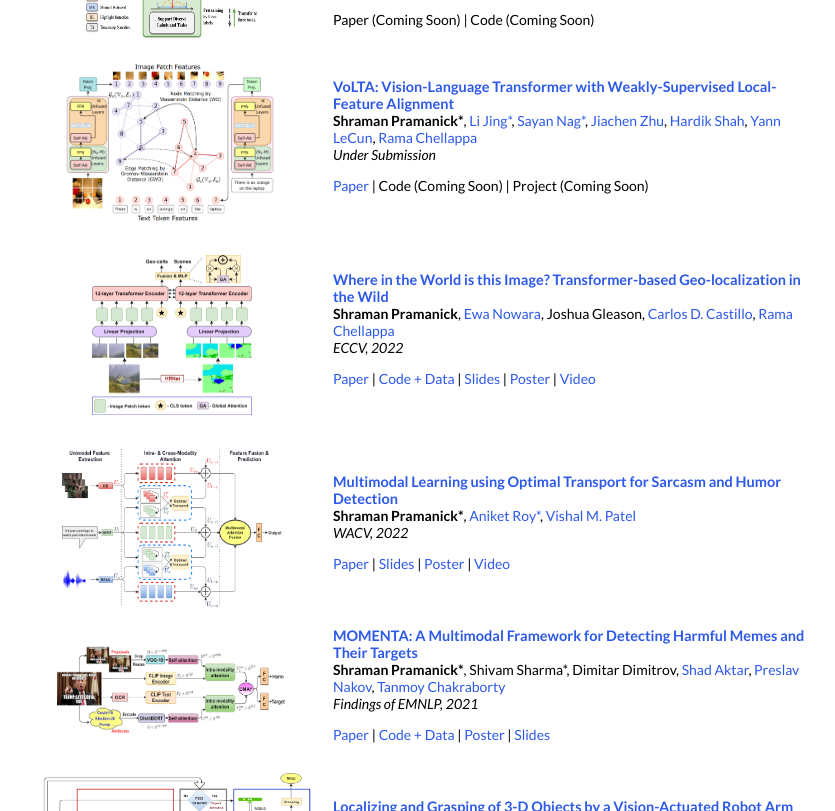
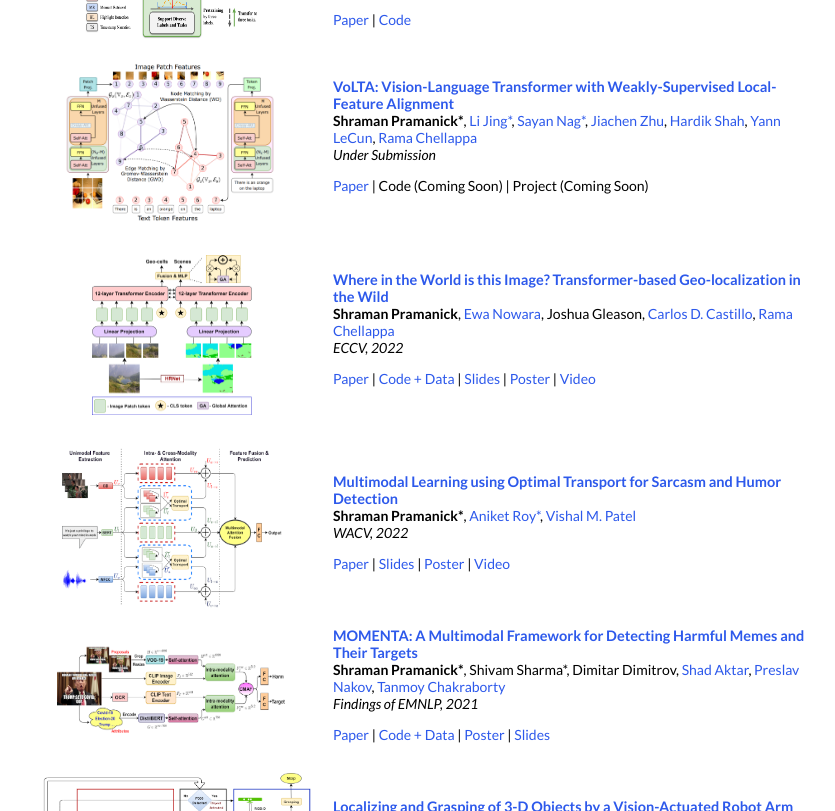
Before and after one commit to ShramanPramanick/shramanpramanick.github.io, a plain HTML site: page index.html in a window 1280 px wide. Shown: the part 1105-1916 px from the top of the page, without its empty margins (228-1063 px from the left). Drawn offline with Linux system fonts and the light colour scheme.

Commit message:
Update index.html

```diff
--- a/index.html
+++ b/index.html
@@ -247,7 +247,7 @@
             <br>
             <em>ICCV, 2023</em>
 
-        <p> Paper (Coming Soon) | Code (Coming Soon)
+        <p> <a href="https://arxiv.org/pdf/2307.16715.pdf">Paper</a> | <a href="https://github.com/showlab/UniVTG">Code</a>
             </td>
           </tr>
 
```
